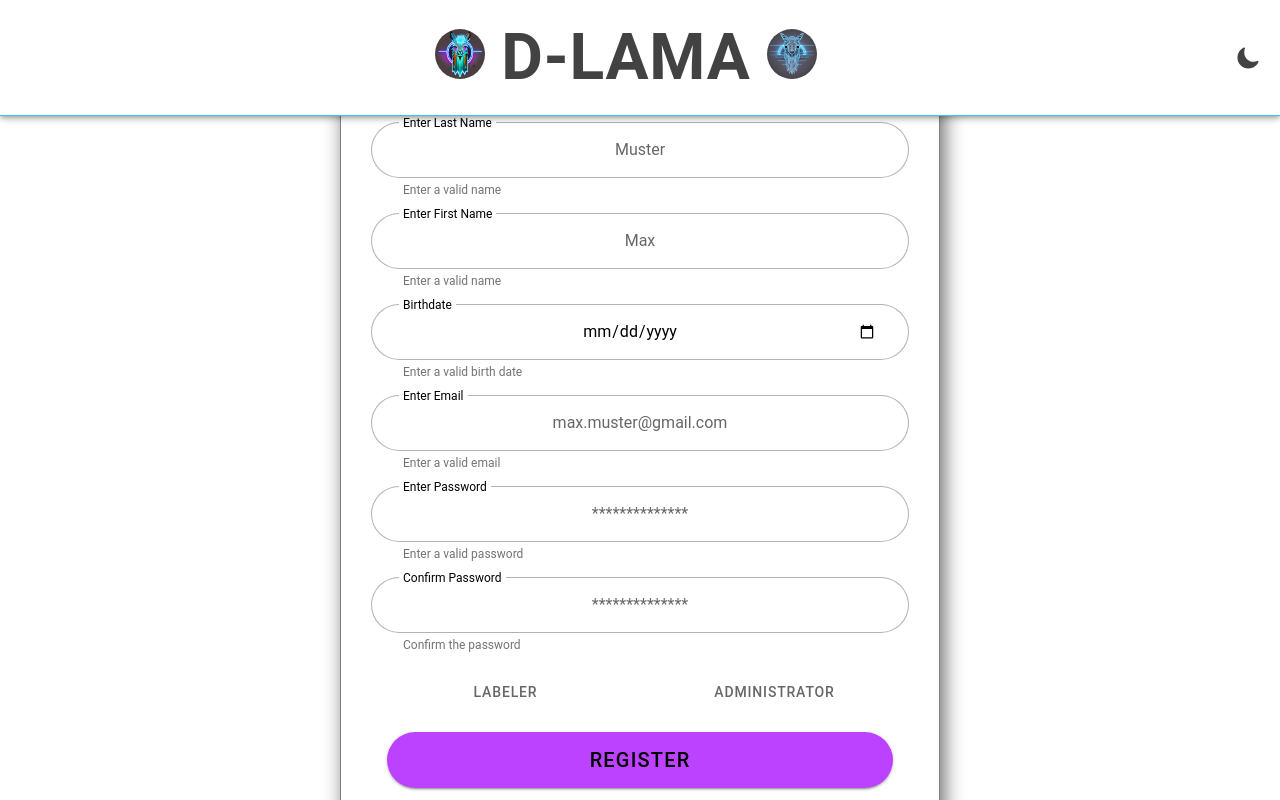
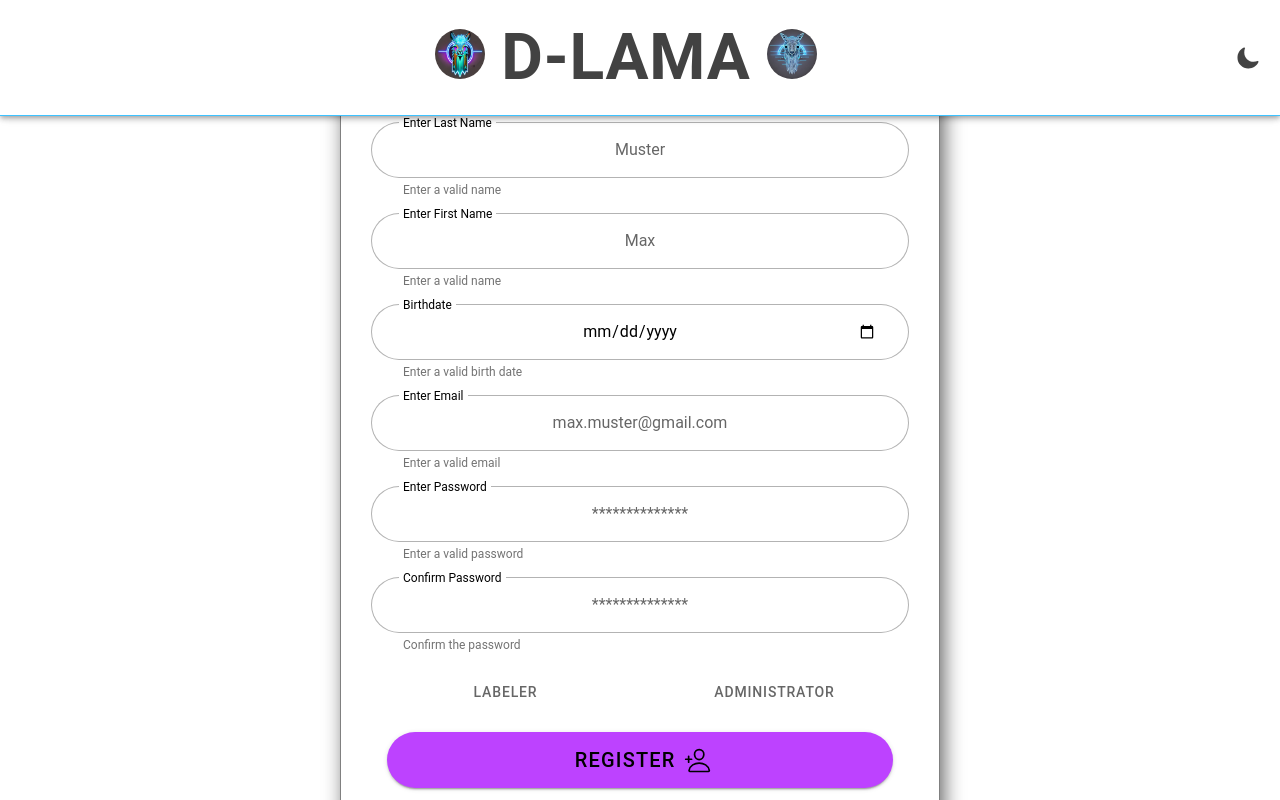
Before and after one commit to d-lama/d-lama-webapp, a React (Vite) app: page /registration in a window 1280 px wide. Built offline with nearby package versions, Linux system fonts and the light colour scheme.

Commit message:
added button icon

```diff
--- a/src/pages/registration/RegistrationForm.tsx
+++ b/src/pages/registration/RegistrationForm.tsx
@@ -1,4 +1,11 @@
-import { IonItem, IonLabel, IonSegment, IonSegmentButton } from "@ionic/react";
+import {
+  IonIcon,
+  IonItem,
+  IonLabel,
+  IonSegment,
+  IonSegmentButton,
+} from "@ionic/react";
+import { personAddOutline } from "ionicons/icons";
 import { Button, ButtonType } from "../../components/forms/Button";
 import { Input, InputType } from "../../components/forms/Input";
 
@@ -105,7 +112,9 @@ export default function RegistrationForm(props: any) {
             buttonText={props.isSettings ? "Submit Changes" : "Register"}
             buttonType={ButtonType.submit}
             color={"primary"}
-          ></Button>
+          >
+            <IonIcon slot="end" icon={personAddOutline}></IonIcon>
+          </Button>
         </form>
       </div>
     </>
```
